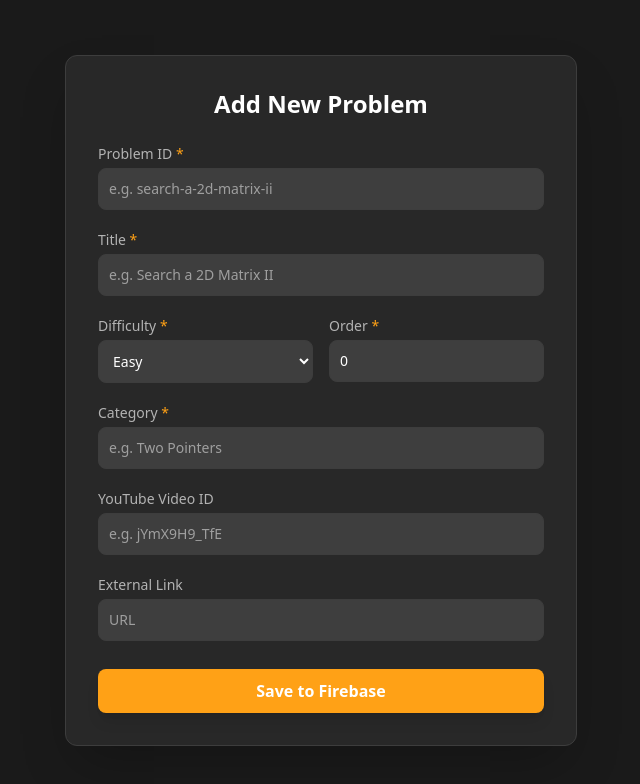
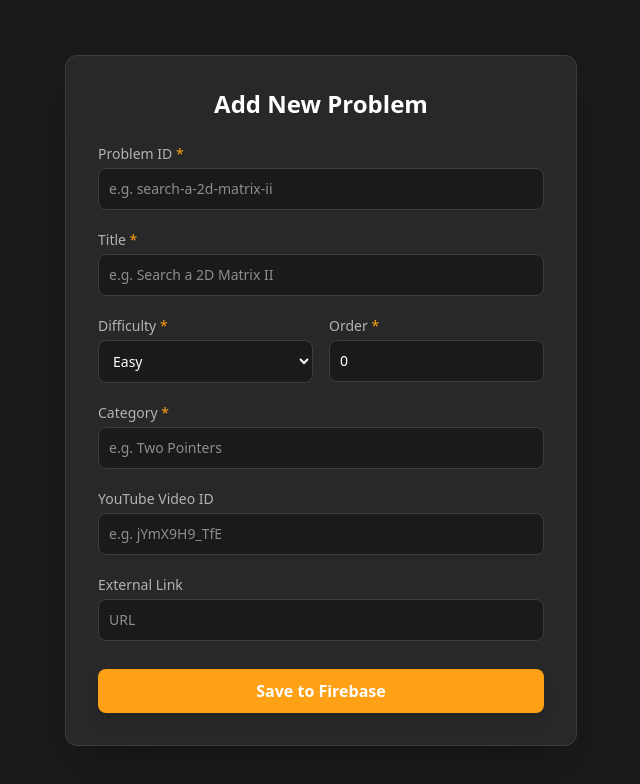
Before and after one commit to Immonn/FixMyLogic, a Next.js app: page /addproblems in a window 1280 px wide. Shown: the top 784 px of the page, without its empty margins (319-959 px from the left). Built offline with nearby package versions, Linux system fonts and the light colour scheme; no server answers.

Commit message:
Add add problems form

```diff
--- a/app/(pages)/addproblems/page.tsx
+++ b/app/(pages)/addproblems/page.tsx
@@ -92,7 +92,7 @@ const AddProblemPage: React.FC = () => {
 							type='text'
 							placeholder='e.g. search-a-2d-matrix-ii'
 							name='id'
-							className='bg-dark-fill-3 border border-dark-divider-border-2 text-white text-sm rounded-lg focus:ring-brand-orange focus:border-brand-orange block w-full p-2.5 outline-none transition-all'
+							className='bg-dark-layer-2 border border-dark-divider-border-2 text-white text-sm rounded-lg focus:ring-brand-orange focus:border-brand-orange block w-full p-2.5 outline-none transition-all'
 							required
 						/>
 					</div>
@@ -108,7 +108,7 @@ const AddProblemPage: React.FC = () => {
 							type='text'
 							placeholder='e.g. Search a 2D Matrix II'
 							name='title'
-							className='bg-dark-fill-3 border border-dark-divider-border-2 text-white text-sm rounded-lg focus:ring-brand-orange focus:border-brand-orange block w-full p-2.5 outline-none transition-all'
+							className='bg-dark-layer-2 border border-dark-divider-border-2 text-white text-sm rounded-lg focus:ring-brand-orange focus:border-brand-orange block w-full p-2.5 outline-none transition-all'
 							required
 						/>
 					</div>
@@ -123,7 +123,7 @@ const AddProblemPage: React.FC = () => {
 								onChange={handleInput}
 								value={inputs.difficulty}
 								name='difficulty'
-								className='bg-dark-fill-3 border border-dark-divider-border-2 text-white text-sm rounded-lg focus:ring-brand-orange focus:border-brand-orange block w-full p-2.5 outline-none transition-all'
+								className='bg-dark-layer-2 border border-dark-divider-border-2 text-white text-sm rounded-lg focus:ring-brand-orange focus:border-brand-orange block w-full p-2.5 outline-none transition-all [&>option]:bg-dark-layer-2'
 								required
 							>
 								<option value='Easy'>Easy</option>
@@ -143,7 +143,7 @@ const AddProblemPage: React.FC = () => {
 								type='number'
 								placeholder='0'
 								name='order'
-								className='bg-dark-fill-3 border border-dark-divider-border-2 text-white text-sm rounded-lg focus:ring-brand-orange focus:border-brand-orange block w-full p-2.5 outline-none transition-all'
+								className='bg-dark-layer-2 border border-dark-divider-border-2 text-white text-sm rounded-lg focus:ring-brand-orange focus:border-brand-orange block w-full p-2.5 outline-none transition-all'
 								required
 							/>
 						</div>
@@ -160,7 +160,7 @@ const AddProblemPage: React.FC = () => {
 							type='text'
 							placeholder='e.g. Two Pointers'
 							name='category'
-							className='bg-dark-fill-3 border border-dark-divider-border-2 text-white text-sm rounded-lg focus:ring-brand-orange focus:border-brand-orange block w-full p-2.5 outline-none transition-all'
+							className='bg-dark-layer-2 border border-dark-divider-border-2 text-white text-sm rounded-lg focus:ring-brand-orange focus:border-brand-orange block w-full p-2.5 outline-none transition-all'
 							required
 						/>
 					</div>
@@ -176,7 +176,7 @@ const AddProblemPage: React.FC = () => {
 							type='text'
 							placeholder='e.g. jYmX9H9_TfE'
 							name='videoId'
-							className='bg-dark-fill-3 border border-dark-divider-border-2 text-white text-sm rounded-lg focus:ring-brand-orange focus:border-brand-orange block w-full p-2.5 outline-none transition-all'
+							className='bg-dark-layer-2 border border-dark-divider-border-2 text-white text-sm rounded-lg focus:ring-brand-orange focus:border-brand-orange block w-full p-2.5 outline-none transition-all'
 						/>
 					</div>
 
@@ -191,7 +191,7 @@ const AddProblemPage: React.FC = () => {
 							type='text'
 							placeholder='URL'
 							name='link'
-							className='bg-dark-fill-3 border border-dark-divider-border-2 text-white text-sm rounded-lg focus:ring-brand-orange focus:border-brand-orange block w-full p-2.5 outline-none transition-all'
+							className='bg-dark-layer-2 border border-dark-divider-border-2 text-white text-sm rounded-lg focus:ring-brand-orange focus:border-brand-orange block w-full p-2.5 outline-none transition-all'
 						/>
 					</div>
 
```
